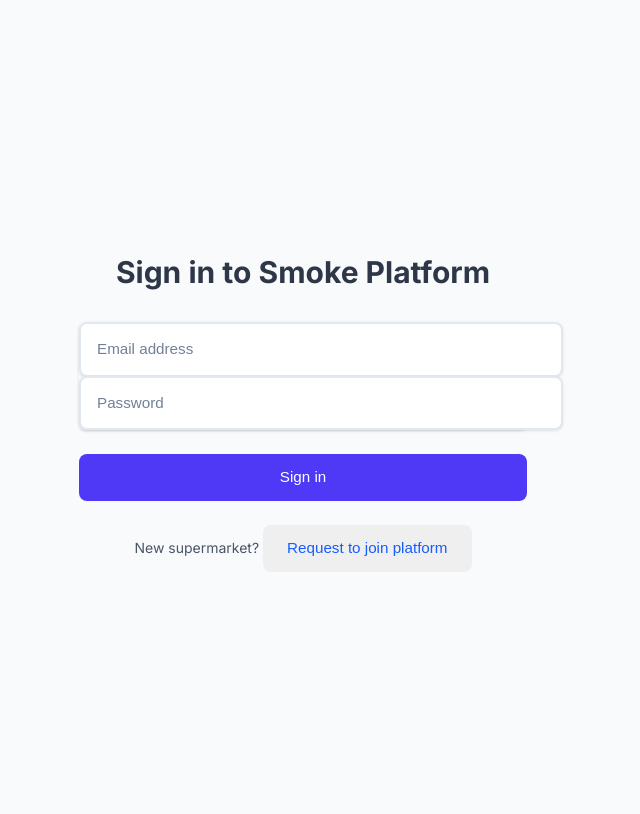
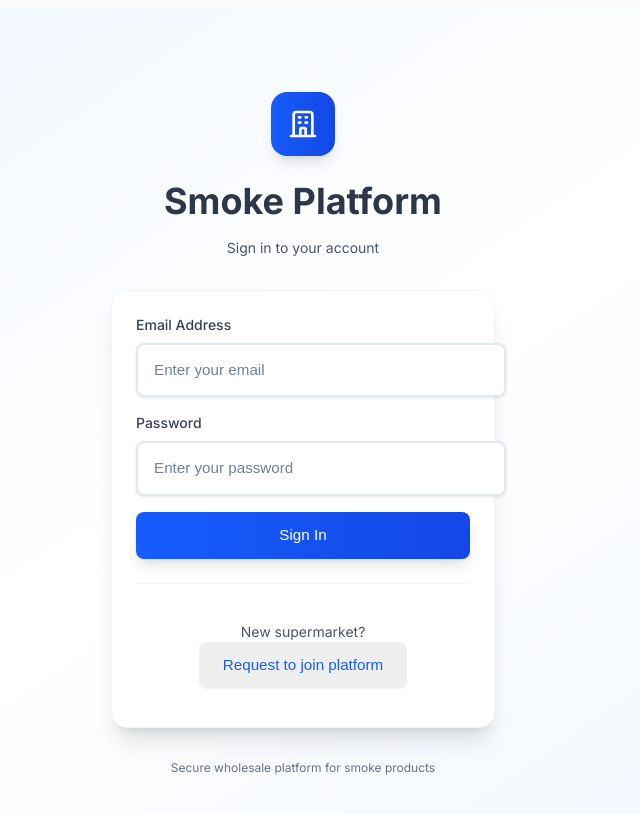
Before and after one commit to Awad-Issa/Smoke-app-Deployment, a Next.js app: page /login in a window 1280 px wide. Shown: the top 814 px of the page, without its empty margins (337-977 px from the left). Built offline with nearby package versions, Linux system fonts and the light colour scheme.

Commit message:
style fixing

```diff
--- a/src/app/login/page.tsx
+++ b/src/app/login/page.tsx
@@ -62,32 +62,42 @@ function LoginPageContent() {
   }
 
   return (
-    <div className="min-h-screen flex items-center justify-center bg-gray-50">
-      <div className="max-w-md w-full space-y-8">
-        <div>
-          <h2 className="mt-6 text-center text-3xl font-extrabold text-gray-900">
-            Sign in to Smoke Platform
-          </h2>
+    <div className="min-h-screen flex items-center justify-center bg-gradient-to-br from-blue-50 via-white to-blue-50 px-4 py-8">
+      <div className="w-full max-w-sm mx-auto">
+        {/* Logo/Brand Section */}
+        <div className="text-center mb-8">
+          <div className="mx-auto w-16 h-16 bg-gradient-to-r from-blue-600 to-blue-700 rounded-2xl flex items-center justify-center mb-4 shadow-lg">
+            <svg className="w-8 h-8 text-white" fill="none" stroke="currentColor" viewBox="0 0 24 24">
+              <path strokeLinecap="round" strokeLinejoin="round" strokeWidth={2} d="M19 21V5a2 2 0 00-2-2H7a2 2 0 00-2 2v16m14 0h2m-2 0h-5m-9 0H3m2 0h5M9 7h1m-1 4h1m4-4h1m-1 4h1m-5 10v-5a1 1 0 011-1h2a1 1 0 011 1v5m-4 0h4" />
+            </svg>
+          </div>
+          <h1 className="text-2xl font-bold text-gray-900 mb-2">Smoke Platform</h1>
+          <p className="text-gray-600 text-sm">Sign in to your account</p>
         </div>
-        <form className="mt-8 space-y-6" onSubmit={handleSubmit}>
-          <div className="rounded-md shadow-sm -space-y-px">
+
+        {/* Login Card */}
+        <div className="bg-white rounded-2xl shadow-xl border border-gray-100 p-6">
+          <form onSubmit={handleSubmit} className="space-y-4">
+            {/* Email Input */}
             <div>
-              <label htmlFor="email" className="sr-only">
-                Email address
+              <label htmlFor="email" className="block text-sm font-medium text-gray-700 mb-2">
+                Email Address
               </label>
               <input
                 id="email"
                 name="email"
                 type="email"
                 required
-                className="appearance-none rounded-none relative block w-full px-3 py-2 border border-gray-300 placeholder-gray-500 text-gray-900 rounded-t-md focus:outline-none focus:ring-indigo-500 focus:border-indigo-500 focus:z-10 sm:text-sm"
-                placeholder="Email address"
+                className="w-full px-4 py-3 border border-gray-300 rounded-xl focus:ring-2 focus:ring-blue-500 focus:border-transparent transition-all duration-200 text-base"
+                placeholder="Enter your email"
                 value={email}
                 onChange={(e) => setEmail(e.target.value)}
               />
             </div>
+
+            {/* Password Input */}
             <div>
-              <label htmlFor="password" className="sr-only">
+              <label htmlFor="password" className="block text-sm font-medium text-gray-700 mb-2">
                 Password
               </label>
               <input
@@ -95,40 +105,57 @@ function LoginPageContent() {
                 name="password"
                 type="password"
                 required
-                className="appearance-none rounded-none relative block w-full px-3 py-2 border border-gray-300 placeholder-gray-500 text-gray-900 rounded-b-md focus:outline-none focus:ring-indigo-500 focus:border-indigo-500 focus:z-10 sm:text-sm"
-                placeholder="Password"
+                className="w-full px-4 py-3 border border-gray-300 rounded-xl focus:ring-2 focus:ring-blue-500 focus:border-transparent transition-all duration-200 text-base"
+                placeholder="Enter your password"
                 value={password}
                 onChange={(e) => setPassword(e.target.value)}
               />
             </div>
-          </div>
 
-          {error && (
-            <div className="text-red-600 text-sm text-center">{error}</div>
-          )}
+            {/* Error Message */}
+            {error && (
+              <div className="bg-red-50 border border-red-200 rounded-xl p-3">
+                <p className="text-red-700 text-sm font-medium">{error}</p>
+              </div>
+            )}
 
-          <div>
+            {/* Sign In Button */}
             <button
               type="submit"
               disabled={loading}
-              className="group relative w-full flex justify-center py-2 px-4 border border-transparent text-sm font-medium rounded-md text-white bg-indigo-600 hover:bg-indigo-700 focus:outline-none focus:ring-2 focus:ring-offset-2 focus:ring-indigo-500 disabled:opacity-50"
+              className="w-full bg-gradient-to-r from-blue-600 to-blue-700 text-white py-3 px-4 rounded-xl font-semibold text-base shadow-lg hover:shadow-xl hover:from-blue-700 hover:to-blue-800 focus:outline-none focus:ring-2 focus:ring-blue-500 focus:ring-offset-2 disabled:opacity-50 disabled:cursor-not-allowed transition-all duration-200 transform hover:-translate-y-0.5"
             >
-              {loading ? "Signing in..." : "Sign in"}
+              {loading ? (
+                <div className="flex items-center justify-center">
+                  <div className="spinner mr-2"></div>
+                  Signing in...
+                </div>
+              ) : (
+                "Sign In"
+              )}
             </button>
-          </div>
+          </form>
 
-          <div className="text-center mt-6">
-            <p className="text-sm text-gray-600">
-              New supermarket?
+          {/* Register Link */}
+          <div className="mt-6 pt-6 border-t border-gray-100 text-center">
+            <p className="text-gray-600 text-sm">
+              New supermarket?{" "}
               <button
                 onClick={() => router.push("/register-supermarket")}
-                className="ml-1 text-blue-600 hover:text-blue-800 font-medium"
+                className="text-blue-600 hover:text-blue-700 font-semibold hover:underline transition-colors"
               >
                 Request to join platform
               </button>
             </p>
           </div>
-        </form>
+        </div>
+
+        {/* Footer */}
+        <div className="text-center mt-8">
+          <p className="text-gray-500 text-xs">
+            Secure wholesale platform for smoke products
+          </p>
+        </div>
       </div>
     </div>
   )
--- a/src/app/products/page.tsx
+++ b/src/app/products/page.tsx
@@ -155,56 +155,71 @@ export default function ProductsPage() {
   }
 
   return (
-    <div className="container mx-auto px-4 py-8">
-      <div className="flex justify-between items-center mb-6">
-        <div className="flex items-center gap-4">
-          <h1 className="text-3xl font-bold">Browse Products</h1>
-          <span className="bg-orange-100 text-orange-800 px-3 py-1 rounded-full text-sm font-medium">
-            🛒 Supermarket: {session?.user?.email}
-          </span>
+    <div className="min-h-screen bg-gray-50">
+      {/* Mobile Header */}
+      <header className="bg-white shadow-sm border-b sticky top-0 z-10">
+        <div className="px-4 py-3">
+          <div className="flex items-center justify-between">
+            <div>
+              <h1 className="text-xl font-bold text-gray-900">Products</h1>
+              <p className="text-sm text-gray-600 truncate">
+                {session?.user?.supermarketName || session?.user?.email}
+              </p>
             </div>
-        <div className="flex space-x-4">
-          <button
-            onClick={() => router.push("/account")}
-            className="bg-purple-500 text-white px-4 py-2 rounded hover:bg-purple-600"
-          >
-            👤 My Account
-          </button>
-          <button
-            onClick={() => router.push("/orders")}
-            className="bg-green-500 text-white px-4 py-2 rounded hover:bg-green-600"
-          >
-            📋 My Orders
-          </button>
             <button
               onClick={() => router.push("/cart")}
-            className="bg-blue-500 text-white px-4 py-2 rounded hover:bg-blue-600 relative"
+              className="relative bg-blue-600 text-white p-3 rounded-xl shadow-lg hover:bg-blue-700 transition-all"
             >
-            🛒 Cart ({getTotalItems()})
+              <svg className="w-6 h-6" fill="none" stroke="currentColor" viewBox="0 0 24 24">
+                <path strokeLinecap="round" strokeLinejoin="round" strokeWidth={2} d="M3 3h2l.4 2M7 13h10l4-8H5.4m0 0L7 13m0 0l-1.5 6M7 13l1.5 6m9.5-6v6a1 1 0 01-1 1H9a1 1 0 01-1-1v-6m8 0V9a1 1 0 00-1-1H8a1 1 0 00-1 1v4.01" />
+              </svg>
               {getTotalItems() > 0 && (
-              <span className="absolute -top-2 -right-2 bg-red-500 text-white text-xs rounded-full h-5 w-5 flex items-center justify-center">
+                <span className="absolute -top-2 -right-2 bg-red-500 text-white text-xs rounded-full h-5 w-5 flex items-center justify-center font-semibold">
                   {getTotalItems()}
                 </span>
               )}
             </button>
+          </div>
+        </div>
+      </header>
+
+      {/* Mobile Navigation */}
+      <nav className="bg-white border-b px-4 py-2">
+        <div className="flex gap-2 overflow-x-auto">
+          <button
+            onClick={() => router.push("/orders")}
+            className="flex-shrink-0 bg-green-100 text-green-700 px-4 py-2 rounded-lg text-sm font-medium hover:bg-green-200 transition-colors"
+          >
+            📋 Orders
+          </button>
+          <button
+            onClick={() => router.push("/account")}
+            className="flex-shrink-0 bg-purple-100 text-purple-700 px-4 py-2 rounded-lg text-sm font-medium hover:bg-purple-200 transition-colors"
+          >
+            👤 Account
+          </button>
           <button
             onClick={() => signOut({ callbackUrl: '/login' })}
-            className="bg-red-500 text-white px-4 py-2 rounded hover:bg-red-600 flex items-center gap-2"
+            className="flex-shrink-0 bg-red-100 text-red-700 px-4 py-2 rounded-lg text-sm font-medium hover:bg-red-200 transition-colors"
           >
             🚪 Logout
           </button>
         </div>
+      </nav>
+
+      <div className="px-4 py-4">
+
+        {/* Cart Summary (Mobile) */}
+        {cart.length > 0 && (
+          <div className="bg-gradient-to-r from-blue-50 to-blue-100 border border-blue-200 rounded-2xl p-4 mb-6">
+            <div className="flex items-center justify-between">
+              <div>
+                <p className="font-semibold text-blue-900">{getTotalItems()} items in cart</p>
+                <p className="text-blue-700 text-sm">${getTotalPrice().toFixed(2)} total</p>
               </div>
-
-      {cart.length > 0 && (
-        <div className="bg-blue-50 p-4 rounded-lg mb-6">
-          <div className="flex justify-between items-center">
-            <span className="font-medium">
-              Cart: {getTotalItems()} items - ${getTotalPrice().toFixed(2)}
-            </span>
               <button
                 onClick={() => router.push("/cart")}
-              className="text-blue-600 hover:text-blue-800 font-medium"
+                className="bg-blue-600 text-white px-4 py-2 rounded-xl font-medium hover:bg-blue-700 transition-all shadow-lg"
               >
                 View Cart →
               </button>
@@ -212,70 +227,85 @@ export default function ProductsPage() {
           </div>
         )}
 
-      <div className="grid grid-cols-1 md:grid-cols-2 lg:grid-cols-3 xl:grid-cols-4 gap-6">
+        {/* Products Grid - Mobile Optimized */}
+        <div className="grid grid-cols-1 sm:grid-cols-2 gap-4">
           {products.map((product) => {
             const cartQuantity = getCartQuantity(product.id)
             return (
-            <div key={product.id} className="bg-white rounded-lg shadow-md overflow-hidden">
+              <div key={product.id} className="bg-white rounded-2xl shadow-lg border border-gray-100 overflow-hidden hover:shadow-xl transition-all duration-300">
+                {/* Product Image */}
                 {product.image && (
-                <div className="aspect-w-16 aspect-h-9">
+                  <div className="aspect-square relative">
                     <img
                       src={product.image}
                       alt={product.name}
-                    className="w-full h-48 object-cover"
+                      className="w-full h-full object-cover"
                       onError={(e) => {
                         (e.target as HTMLImageElement).style.display = 'none'
                       }}
                     />
+                    {product.stock === 0 && (
+                      <div className="absolute inset-0 bg-black bg-opacity-50 flex items-center justify-center">
+                        <span className="text-white font-semibold bg-red-600 px-3 py-1 rounded-full">Out of Stock</span>
                       </div>
                     )}
-              <div className="p-6">
-                <h3 className="text-lg font-semibold mb-2">{product.name}</h3>
-                <p className="text-gray-600 text-sm mb-4">
+                  </div>
+                )}
+
+                {/* Product Info */}
+                <div className="p-4">
+                  <h3 className="font-bold text-lg text-gray-900 mb-1 line-clamp-2">{product.name}</h3>
+                  <p className="text-gray-600 text-sm mb-3 line-clamp-2">
                     {product.description || "No description available"}
                   </p>
-                <div className="flex justify-between items-center mb-4">
-                  <span className="text-2xl font-bold text-green-600">
+
+                  {/* Price and Stock */}
+                  <div className="flex items-center justify-between mb-4">
+                    <div className="text-2xl font-bold text-green-600">
                       ${product.price.toFixed(2)}
-                  </span>
-                  <span className="text-sm text-gray-500">
-                    Stock: {product.stock}
-                  </span>
+                    </div>
+                    <div className="text-right">
+                      <div className="text-sm text-gray-500">Stock</div>
+                      <div className="font-semibold text-gray-700">{product.stock}</div>
+                    </div>
                   </div>
 
+                  {/* Add to Cart / Quantity Controls */}
                   {cartQuantity > 0 ? (
-                  <div className="flex items-center justify-between">
-                    <div className="flex items-center space-x-2">
+                    <div className="space-y-3">
+                      {/* Quantity Controls */}
+                      <div className="flex items-center justify-center space-x-3 bg-gray-50 rounded-xl p-2">
                         <button
                           onClick={() => updateQuantity(product.id, cartQuantity - 1)}
-                        className="bg-gray-200 text-gray-700 w-8 h-8 rounded-full hover:bg-gray-300"
+                          className="bg-white text-gray-700 w-10 h-10 rounded-xl hover:bg-gray-100 transition-all shadow-sm font-semibold"
                         >
                           -
                         </button>
-                      <span className="font-medium w-8 text-center">{cartQuantity}</span>
+                        <span className="font-bold text-lg text-gray-900 min-w-[2rem] text-center">{cartQuantity}</span>
                         <button
                           onClick={() => updateQuantity(product.id, cartQuantity + 1)}
-                        className="bg-gray-200 text-gray-700 w-8 h-8 rounded-full hover:bg-gray-300"
+                          className="bg-white text-gray-700 w-10 h-10 rounded-xl hover:bg-gray-100 transition-all shadow-sm font-semibold disabled:opacity-50 disabled:cursor-not-allowed"
                           disabled={cartQuantity >= product.stock}
                         >
                           +
                         </button>
                       </div>
+                      {/* Remove Button */}
                       <button
                         onClick={() => removeFromCart(product.id)}
-                      className="text-red-600 hover:text-red-800 text-sm"
+                        className="w-full text-red-600 hover:text-red-700 text-sm font-medium py-2 hover:bg-red-50 rounded-xl transition-all"
                       >
-                      Remove
+                        Remove from Cart
                       </button>
                     </div>
                   ) : (
                     <button
                       onClick={() => addToCart(product)}
                       disabled={product.stock === 0}
-                    className={`w-full py-2 px-4 rounded font-medium ${
+                      className={`w-full py-3 px-4 rounded-xl font-semibold text-base transition-all ${
                         product.stock === 0
-                        ? "bg-gray-300 text-gray-500 cursor-not-allowed"
-                        : "bg-blue-500 text-white hover:bg-blue-600"
+                          ? "bg-gray-200 text-gray-500 cursor-not-allowed"
+                          : "bg-blue-600 text-white hover:bg-blue-700 shadow-lg hover:shadow-xl transform hover:-translate-y-0.5"
                       }`}
                     >
                       {product.stock === 0 ? "Out of Stock" : "Add to Cart"}
@@ -287,9 +317,35 @@ export default function ProductsPage() {
           })}
         </div>
 
+        {/* Empty State */}
         {products.length === 0 && (
-        <div className="text-center py-12">
-          <p className="text-gray-500 text-lg">No products available at the moment.</p>
+          <div className="text-center py-16">
+            <div className="w-24 h-24 mx-auto mb-4 bg-gray-100 rounded-full flex items-center justify-center">
+              <svg className="w-12 h-12 text-gray-400" fill="none" stroke="currentColor" viewBox="0 0 24 24">
+                <path strokeLinecap="round" strokeLinejoin="round" strokeWidth={2} d="M20 7l-8-4-8 4m16 0l-8 4m8-4v10l-8 4m0-10L4 7m8 4v10M4 7v10l8 4" />
+              </svg>
+            </div>
+            <h3 className="text-xl font-semibold text-gray-900 mb-2">No Products Available</h3>
+            <p className="text-gray-500 mb-4">There are no products available at the moment.</p>
+            <button
+              onClick={() => window.location.reload()}
+              className="bg-blue-600 text-white px-6 py-2 rounded-xl font-medium hover:bg-blue-700 transition-all"
+            >
+              Refresh
+            </button>
+          </div>
+        )}
+      </div>
+
+      {/* Fixed Bottom Cart Button (Mobile) */}
+      {cart.length > 0 && (
+        <div className="fixed bottom-0 left-0 right-0 bg-white border-t shadow-lg p-4 z-20">
+          <button
+            onClick={() => router.push("/cart")}
+            className="w-full bg-gradient-to-r from-blue-600 to-blue-700 text-white py-4 rounded-2xl font-bold text-lg shadow-xl hover:shadow-2xl transition-all transform hover:-translate-y-1"
+          >
+            View Cart • {getTotalItems()} items • ${getTotalPrice().toFixed(2)}
+          </button>
         </div>
       )}
     </div>
```
Lines whose indentation alone changed are shown as unchanged.
